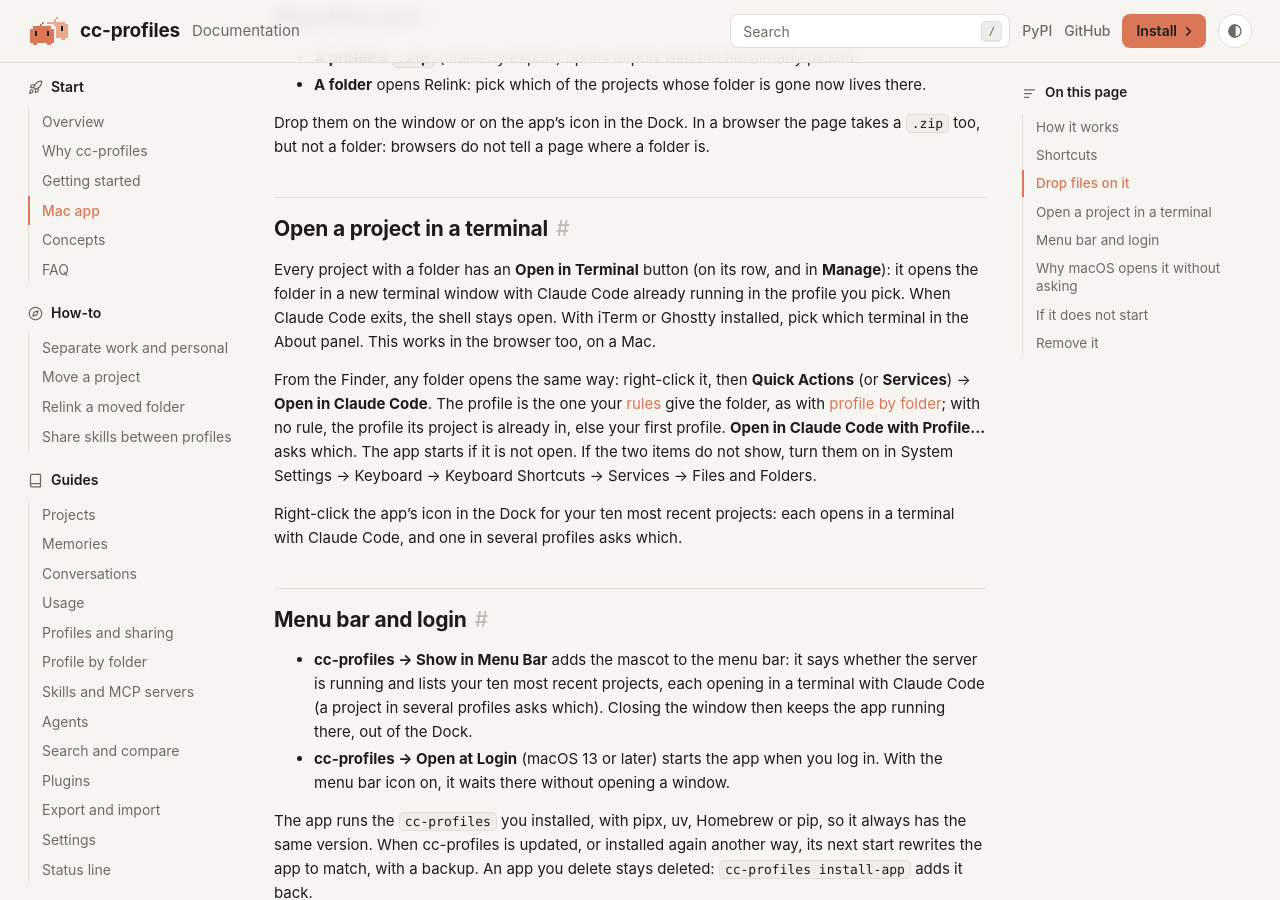
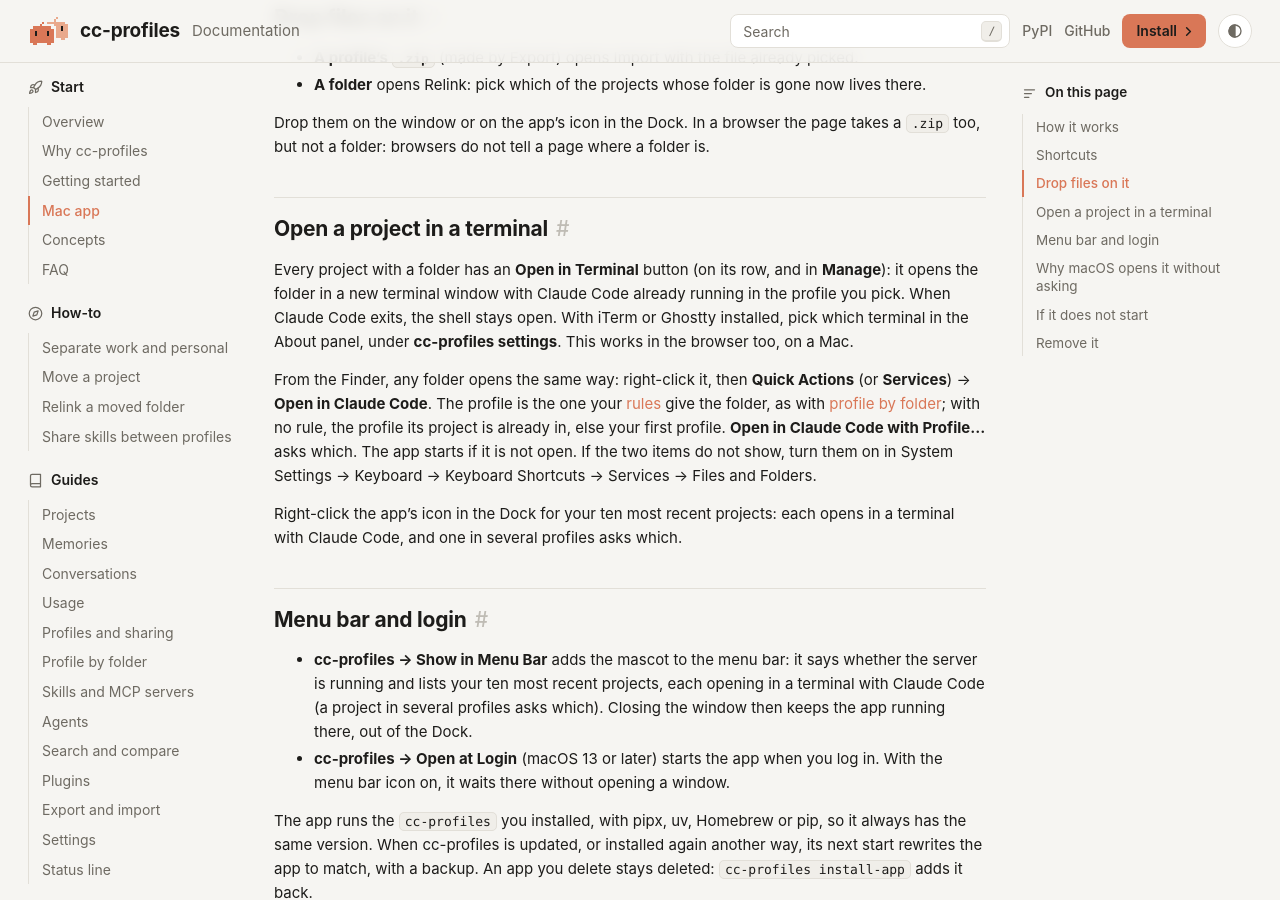
Before and after one commit to andreaiannarone/cc-profiles, a Jekyll site: the page built from docs/mac-app.md, in a window 1280 px wide and 900 px high, scrolled down 1480 px. Built offline with Jekyll 4.4.1, drawn with Linux system fonts in a browser that asks for light colours; our own code applies the rules of GitHub Pages for plain Markdown files.

Commit message:
About: cc-profiles settings under the cc-profiles card, apart from Claude Code's

```diff
--- a/docs/mac-app.md
+++ b/docs/mac-app.md
@@ -42,7 +42,7 @@ Drop them on the window or on the app's icon in the Dock. In a browser the page
 
 ## Open a project in a terminal
 
-Every project with a folder has an **Open in Terminal** button (on its row, and in **Manage**): it opens the folder in a new terminal window with Claude Code already running in the profile you pick. When Claude Code exits, the shell stays open. With iTerm or Ghostty installed, pick which terminal in the About panel. This works in the browser too, on a Mac.
+Every project with a folder has an **Open in Terminal** button (on its row, and in **Manage**): it opens the folder in a new terminal window with Claude Code already running in the profile you pick. When Claude Code exits, the shell stays open. With iTerm or Ghostty installed, pick which terminal in the About panel, under **cc-profiles settings**. This works in the browser too, on a Mac.
 
 From the Finder, any folder opens the same way: right-click it, then **Quick Actions** (or **Services**) → **Open in Claude Code**. The profile is the one your [rules](guides/projects.md#assign-projects-with-rules) give the folder, as with [profile by folder](guides/profile-by-folder.md); with no rule, the profile its project is already in, else your first profile. **Open in Claude Code with Profile…** asks which. The app starts if it is not open. If the two items do not show, turn them on in System Settings → Keyboard → Keyboard Shortcuts → Services → Files and Folders.
 
```
Also changed, not shown: docs/configuration.md (+1 -1 lines), docs/guides/health.md (+1 -1 lines), docs/guides/profiles.md (+1 -1 lines), docs/guides/projects.md (+1 -1 lines), src/cc_profiles/static/about.js (+6 -5 lines), CHANGELOG.md.
